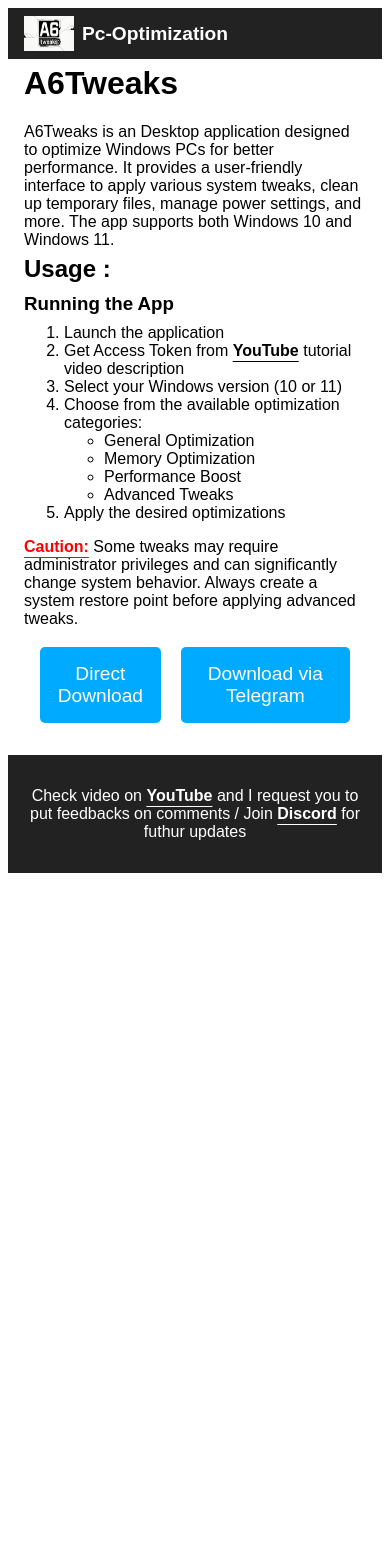
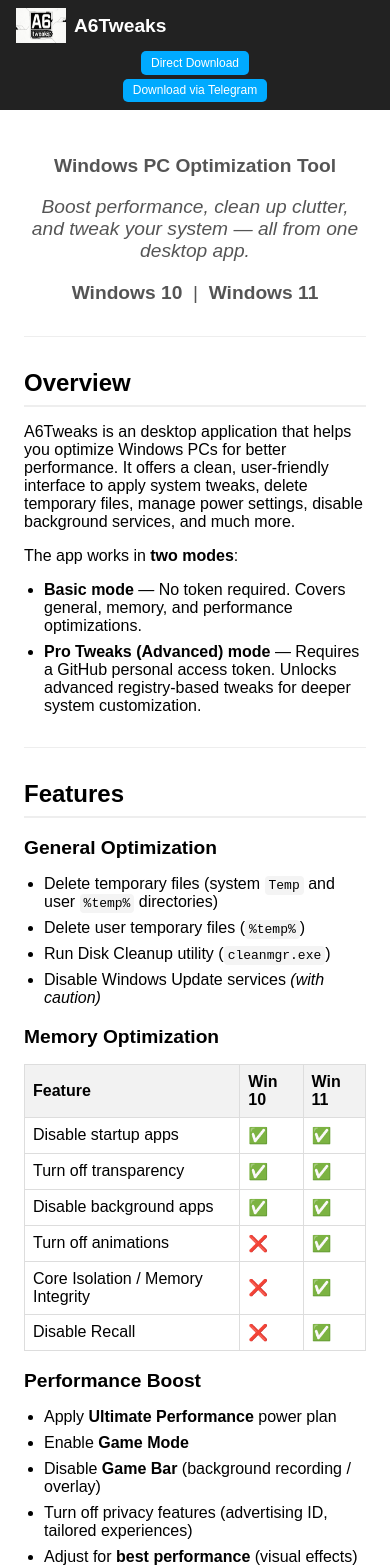
Before and after one commit to PhenomenalAjay/A6Tweaks-website, a React (Vite) app: page / in a window 390 px wide. Shown: the top 1568 px of the page. Before the commit the page ends 881 px from the top, so only its background shows below. Built offline with nearby package versions, Linux system fonts and the light colour scheme.

Commit message:
css update

```diff
--- a/src/css/App.css
+++ b/src/css/App.css
@@ -6,6 +6,12 @@
     padding: 1rem 2rem;
     color: white;
     font-family: sans-serif;
+    position: fixed;
+    top: 0;
+    left: 0;
+    width: 100%;
+    z-index: 1000;
+    box-sizing: border-box;
 }
 
 .nav-left {
@@ -27,23 +33,99 @@
 
 .nav-right {
     display: flex;
-    gap: 2rem;
-}
-
-.nav-right a {
-    color: white;
-    text-decoration: none;
-    font-size: 1.1rem;
-    transition: color 0.3s;
-}
-
-.nav-right a:hover {
-    color: #00aaff;
+    gap: 0.5rem;
+    align-items: center;
 }
 
 .app-content {
-    padding: 2rem;
+    padding: 6rem 2rem 2rem;
     font-family: sans-serif;
+    max-width: 900px;
+    margin: 0 auto;
+}
+
+.hero {
+    text-align: center;
+    margin-bottom: 2rem;
+}
+
+.hero img {
+    margin-bottom: 1rem;
+}
+
+.hero h1 {
+    font-size: 2.5rem;
+    margin-bottom: 0.5rem;
+}
+
+.hero p {
+    font-size: 1.2rem;
+    color: #555;
+}
+
+hr {
+    border: 0;
+    border-top: 1px solid #eee;
+    margin: 2rem 0;
+}
+
+.section {
+    margin-bottom: 2rem;
+}
+
+.section h2 {
+    font-size: 2rem;
+    margin-bottom: 1rem;
+    border-bottom: 2px solid #eee;
+    padding-bottom: 0.5rem;
+}
+
+.section h3 {
+    font-size: 1.5rem;
+    margin-bottom: 1rem;
+}
+
+.section ul {
+    list-style-type: disc;
+    padding-left: 20px;
+}
+
+.section li {
+    margin-bottom: 0.5rem;
+}
+
+.section code {
+    background-color: #f4f4f4;
+    padding: 2px 4px;
+    border-radius: 4px;
+    font-family: monospace;
+}
+
+table {
+    width: 100%;
+    border-collapse: collapse;
+    margin-bottom: 1rem;
+}
+
+table th, table td {
+    border: 1px solid #ddd;
+    padding: 8px;
+    text-align: left;
+}
+
+table th {
+    background-color: #f2f2f2;
+}
+
+.disclaimer {
+    background-color: #fff3cd;
+    border-left: 6px solid #ffc107;
+    padding:20px;
+}
+
+.disclaimer h2 {
+    border-bottom: none;
+    color: #856404;
 }
 
 /* Popup Styles */
@@ -89,15 +171,43 @@
 .popup-close:hover {
     background-color: #0056b3;
 }
+
 .youtube-word:hover {
     color: red;
     cursor: pointer;
     text-decoration: none;
 }
+
+.footer {
+    background-color: #222;
+    color: white;
+    text-align: center;
+    padding: 1rem 2rem;
+    font-family: sans-serif;
+    font-size: 0.9rem;
+}
+
+.footer span {
+    color: #00aaff;
+    cursor: pointer;
+    text-decoration: underline;
+}
+
+.footer span:hover {
+    color: #0088cc;
+}
+
 /* Mobile Responsiveness */
 @media (max-width: 768px) {
     nav {
         padding: 0.5rem 1rem;
+        flex-direction: column;
+        align-items: flex-start;
+        box-sizing: border-box;
+    }
+
+    .nav-left {
+        margin-bottom: 0.5rem;
     }
 
     .logo {
@@ -112,22 +222,32 @@
 
     .nav-right {
         gap: 1rem;
+        width: 100%;
+        justify-content: center;
+        flex-wrap: wrap;
     }
 
-    .nav-right a {
-        font-size: 1rem;
+    .footer {
+
     }
 
     .app-content {
-        padding: 1rem;
+        padding: 8rem 1rem 1rem;
     }
+
+    .hero h1 {
+        font-size: 2rem;
+    }
+
+    .section h2 {
+        font-size: 1.5rem;
+    }
+
+    .section h3 {
+        font-size: 1.2rem;
+    }
+
     *::-webkit-scrollbar{
         display: none;
     }
-    .nav-right a{
-        display: none;
-    }
-    h2,h1,h3,ol{
-        margin-top: -10px;
-    }
 }
--- a/src/css/Download.css
+++ b/src/css/Download.css
@@ -1,10 +1,9 @@
 .download-container {
     display: flex;
     flex-direction: row;
-    gap: 20px;
+    gap: 8px;
     align-items: center;
     justify-content: center;
-    padding: 2rem;
     font-family: sans-serif;
 }
 
@@ -18,12 +17,12 @@
     background-color: #00aaff;
     color: white;
     border: none;
-    padding: 1rem 2rem;
-    font-size: 1.2rem;
+    padding: 0.4rem 0.8rem;
+    font-size: 0.85rem;
     border-radius: 5px;
     cursor: pointer;
     transition: background-color 0.3s;
-    margin-top: 40px;
+    white-space: nowrap;
 }
 
 .download-button:hover, .telegram-button:hover {
@@ -34,11 +33,16 @@
     background-color: #ccc;
     cursor: not-allowed;
 }
+
 @media (max-width: 768px) {
-    .download-button, .telegram-button {
-        margin-top: -45px;
-        padding: 1rem 0.5rem;
-        width: auto;
+    .download-container {
+        display: flex;
+        flex-direction: column;
+        gap: 4px;
     }
 
+    .download-button, .telegram-button {
+        padding: 0.3rem 0.6rem;
+        font-size: 0.75rem;
+    }
 }
--- a/src/main.jsx
+++ b/src/main.jsx
@@ -1,13 +1,9 @@
 import { StrictMode } from 'react'
 import { createRoot } from 'react-dom/client'
 import App from './pages/App.jsx'
-import Download from './pages/Download.jsx'
-import About from './pages/About.jsx'
 
 createRoot(document.getElementById('root')).render(
   <StrictMode>
     <App />
-    <Download />
-    <About />
   </StrictMode>,
 )
--- a/src/pages/App.jsx
+++ b/src/pages/App.jsx
@@ -1,9 +1,12 @@
 import logo from '/A6Tweaks.png';
 import '../css/App.css';
 import { youtubelink } from '../Redirect handler/youtube_redirect';
+import { discordlink } from '../Redirect handler/discord_redirect';
+import Download from '../pages/Download.jsx';
+import About from '../pages/About.jsx';
 
 function App() {
-    function premium(){
+    const handleDownload = () => {
         // Create popup container
         const popup = document.createElement('div');
         popup.className = 'popup-overlay';
@@ -32,43 +35,106 @@
 
         // Append to body
         document.body.appendChild(popup);
-    }
+    };
+
   return (
     <>
       <div>
         <nav>
           <div className="nav-left">
             <img src={logo} alt="Logo" className="logo" />
-            <h2>Pc-Optimization</h2>
+            <h2>A6Tweaks</h2>
           </div>
           <div className="nav-right">
-            <a href="#" onClick={(e) => { e.preventDefault(); premium(); }}>Get Premium Version</a>
+            <Download />
           </div>
         </nav>
       </div>
       <div className="app-content">
-        <h1>A6Tweaks</h1>
-        <p>
-          A6Tweaks is an Desktop application designed to optimize Windows PCs for better performance. It provides a user-friendly interface to apply various system tweaks, clean up temporary files, manage power settings, and more. The app supports both Windows 10 and Windows 11.
-        </p>
-        <h2>Usage :</h2>
-        <h3>Running the App</h3>
-        <ol>
-          <li>Launch the application</li>
-          <li>Get Access Token from <span className='youtube-word' onClick={youtubelink}>YouTube</span> tutorial video description</li>
-          <li>Select your Windows version (10 or 11)</li>
-          <li>Choose from the available optimization categories:
+        <div className="hero">
+          <p><strong>Windows PC Optimization Tool</strong></p>
+          <p><em>Boost performance, clean up clutter, and tweak your system — all from one desktop app.</em></p>
+          <p><b>Windows 10</b> &nbsp;|&nbsp; <b>Windows 11</b></p>
+        </div>
+
+        <hr />
+
+        <div className="section">
+          <h2>Overview</h2>
+          <p>A6Tweaks is an desktop application that helps you optimize Windows PCs for better performance. It offers a clean, user-friendly interface to apply system tweaks, delete temporary files, manage power settings, disable background services, and much more.</p>
+          <p>The app works in <strong>two modes</strong>:</p>
           <ul>
-              <li>General Optimization</li>
-              <li>Memory Optimization</li>
-              <li>Performance Boost</li>
-              <li>Advanced Tweaks</li>
+            <li><strong>Basic mode</strong> — No token required. Covers general, memory, and performance optimizations.</li>
+            <li><strong>Pro Tweaks (Advanced) mode</strong> — Requires a GitHub personal access token. Unlocks advanced registry-based tweaks for deeper system customization.</li>
           </ul>
-          </li>
-          <li>Apply the desired optimizations</li>
-        </ol>
-        <p><strong><span style={{ color: 'red' }}>Caution:</span></strong> Some tweaks may require administrator privileges and can significantly change system behavior. Always create a system restore point before applying advanced tweaks.</p>
         </div>
+
+        <hr />
+
+        <div className="section">
+            <h2>Features</h2>
+            <h3>General Optimization</h3>
+            <ul>
+                <li>Delete temporary files (system <code>Temp</code> and user <code>%temp%</code> directories)</li>
+                <li>Delete user temporary files (<code>%temp%</code>)</li>
+                <li>Run Disk Cleanup utility (<code>cleanmgr.exe</code>)</li>
+                <li>Disable Windows Update services <i>(with caution)</i></li>
+            </ul>
+
+            <h3>Memory Optimization</h3>
+            <table>
+                <thead>
+                    <tr>
+                        <th>Feature</th>
+                        <th>Win 10</th>
+                        <th>Win 11</th>
+                    </tr>
+                </thead>
+                <tbody>
+                    <tr><td>Disable startup apps</td><td>✅</td><td>✅</td></tr>
+                    <tr><td>Turn off transparency</td><td>✅</td><td>✅</td></tr>
+                    <tr><td>Disable background apps</td><td>✅</td><td>✅</td></tr>
+                    <tr><td>Turn off animations</td><td>❌</td><td>✅</td></tr>
+                    <tr><td>Core Isolation / Memory Integrity</td><td>❌</td><td>✅</td></tr>
+                    <tr><td>Disable Recall</td><td>❌</td><td>✅</td></tr>
+                </tbody>
+            </table>
+
+            <h3>Performance Boost</h3>
+            <ul>
+                <li>Apply <strong>Ultimate Performance</strong> power plan</li>
+                <li>Enable <strong>Game Mode</strong></li>
+                <li>Disable <strong>Game Bar</strong> (background recording / overlay)</li>
+                <li>Turn off privacy features (advertising ID, tailored experiences)</li>
+                <li>Adjust for <strong>best performance</strong> (visual effects)</li>
+                <li>Turn off all notifications</li>
+            </ul>
+
+            <h3>Advanced Tweaks <i>(Pro mode only)</i></h3>
+            <p>Apply registry tweaks to fine-tune your system.</p>
+        </div>
+
+        <hr />
+
+        <div className="section">
+            <h2>Contact</h2>
+            <ul>
+                <li><strong>YouTube:</strong> <a href="#" onClick={(e) => {e.preventDefault(); youtubelink();}}>@a6tweaks</a></li>
+                <li><strong>Discord:</strong> <a href="#" onClick={(e) => {e.preventDefault(); discordlink();}}>Join our server</a></li>
+            </ul>
+        </div>
+
+        <hr />
+
+        <div className="section disclaimer">
+            <h2>Disclaimer</h2>
+            <p>Use this application <strong>at your own risk</strong>. While designed to optimize system performance, some tweaks may cause system instability, overheating, or require manual reversion. Always <strong>backup your system</strong> and <strong>create a restore point</strong> before applying changes — especially advanced registry tweaks.</p>
+        </div>
+
+      </div>
+
+      <About />
+
     </>
   );
 }
```
Also changed, not shown: 1 other file (tests, documents, lock files or other folders). Lines whose indentation alone changed are shown as unchanged.
